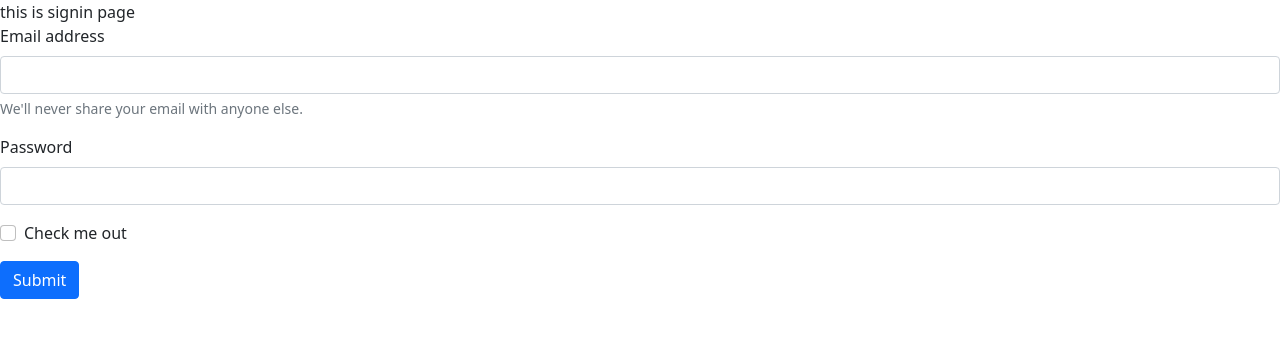
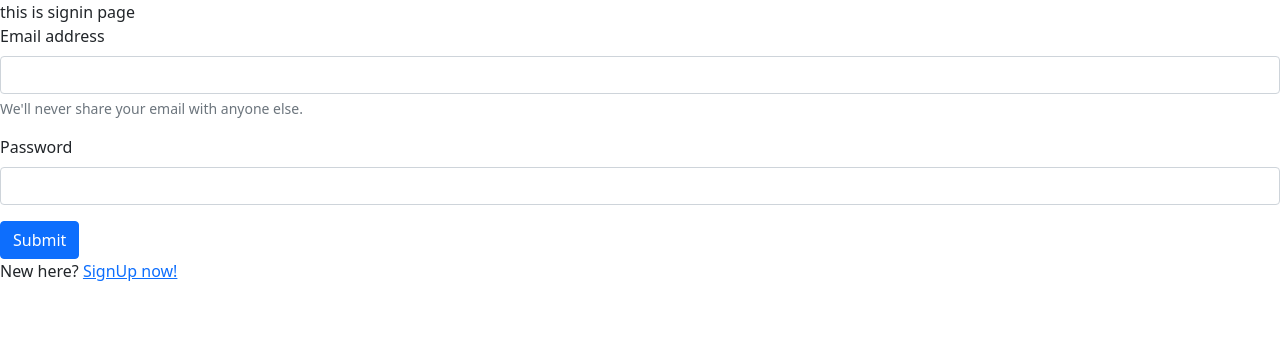
Before and after one commit to KoyalThakur/final-year-project, a Django app: page /signIn in a window 1280 px wide. Shown: the part 56-394 px from the top of the page. Run offline with Django 3.2, Linux system fonts and the light colour scheme.

Commit message:
signup added

```diff
--- a/Webnarys/home/urls.py
+++ b/Webnarys/home/urls.py
@@ -7,5 +7,7 @@ urlpatterns = [
     path('about',views.about,name='about'),
     path('contact',views.contact,name='contact'),
     path('signIn',views.signIn,name='signIn'),
+    path('signUp', views.signUp, name='singUp'),
     path('searchResult',views.searchResult,name='searchResult')
+
 ]
--- a/Webnarys/home/views.py
+++ b/Webnarys/home/views.py
@@ -11,3 +11,5 @@ def signIn(request):
     return render(request,'signIn.html')
 def searchResult(request):
     return render(request, 'searchResult.html')
+def signUp(request):
+    return render(request, 'signUp.html')
--- a/Webnarys/templates/signIn.html
+++ b/Webnarys/templates/signIn.html
@@ -14,11 +14,10 @@ this is signin page
     <label for="exampleInputPassword1" class="form-label">Password</label>
     <input type="password" class="form-control" id="exampleInputPassword1">
   </div>
-  <div class="mb-3 form-check">
-    <input type="checkbox" class="form-check-input" id="exampleCheck1">
-    <label class="form-check-label" for="exampleCheck1">Check me out</label>
-  </div>
   <button type="submit" class="btn btn-primary">Submit</button>
 </form>
+<div>
+New here? <a href="/signUp">SignUp now!</a>
+</div>
 </div>
 {%endblock body%}
--- /dev/null
+++ b/Webnarys/templates/signUp.html
@@ -0,0 +1,5 @@
+{% extends 'base.html' %}
+{% block  title%}SignUp | {% endblock  %}
+{%block body%}
+    this is singup page
+{%endblock body%}
```
